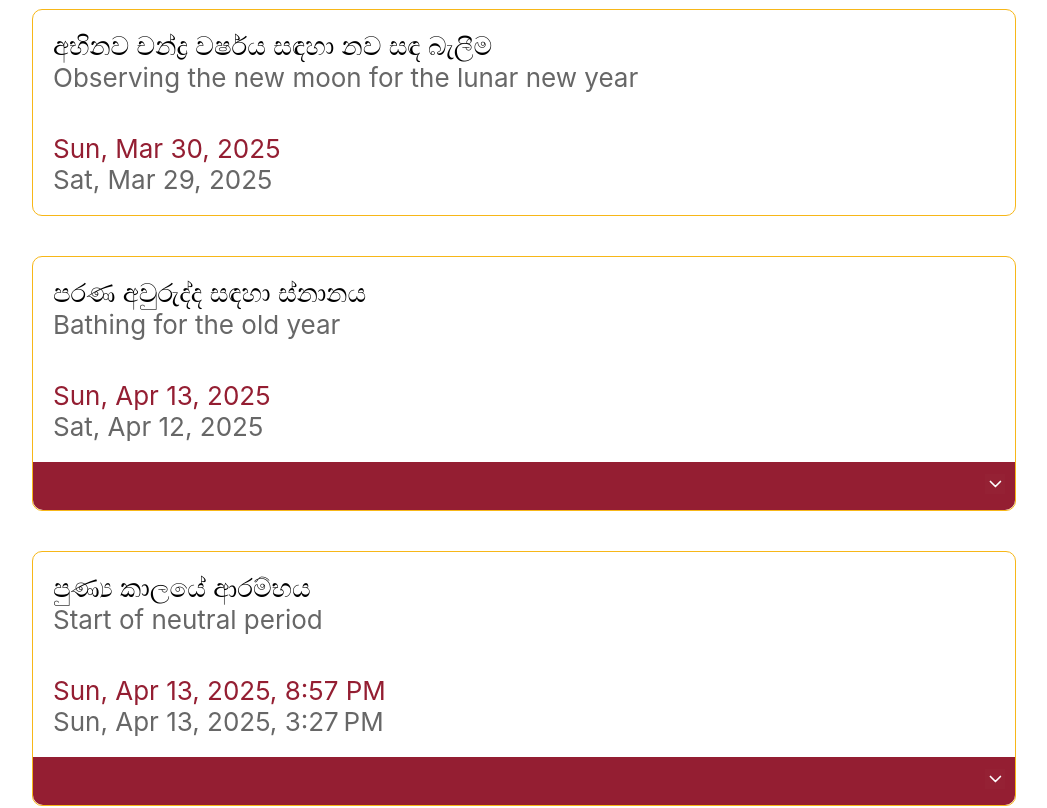
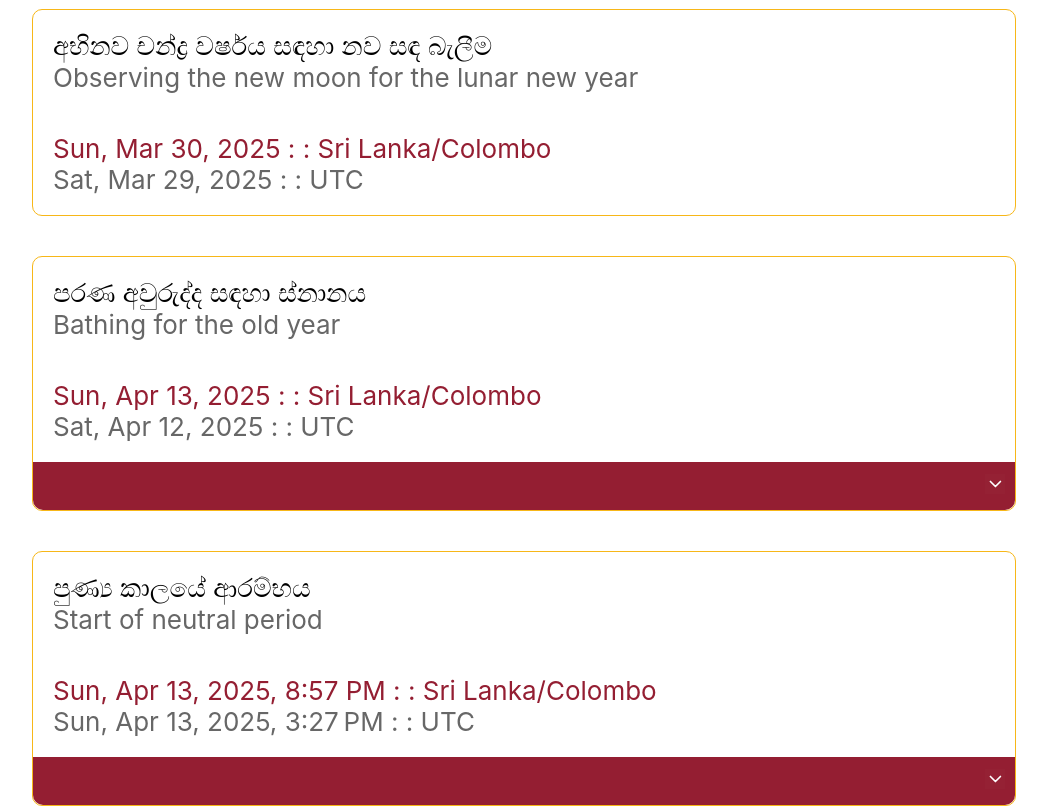
Before and after one commit to koho-koho/koho-koho.github.io, a React (Create React App) app in the folder koho-koho/: page / in a window 1280 px wide. Shown: the part 840-1648 px from the top of the page, without its empty margins (116-1163 px from the left). Built offline with nearby package versions, Linux system fonts and the light colour scheme.

Commit message:
Update time with tz

```diff
--- a/koho-koho/src/components/nakath.tsx
+++ b/koho-koho/src/components/nakath.tsx
@@ -8,11 +8,12 @@ import Card from "./card";
 
 const Nakath = () => {
     const user_timezone = Intl.DateTimeFormat().resolvedOptions().timeZone;
+    console.log(user_timezone);
     const user_locale = getUserLocale();
 
     const get_times = (nakath_time: DateTime, date_only?: boolean) => {
 
-        const sl_time_formatted = date_only ?
+        const sl_time = date_only ?
             nakath_time.setLocale("si-LK").toLocaleString(DateTime.DATE_MED_WITH_WEEKDAY) :
             nakath_time.setLocale("si-LK").toLocaleString(DateTime.DATETIME_MED_WITH_WEEKDAY) ?? ""
 
@@ -20,7 +21,10 @@ const Nakath = () => {
             nakath_time.setZone(user_timezone).setLocale(user_locale).toLocaleString(DateTime.DATE_MED_WITH_WEEKDAY) :
             nakath_time.setZone(user_timezone).setLocale(user_locale).toLocaleString(DateTime.DATETIME_MED_WITH_WEEKDAY) ?? ""
 
-        return [sl_time_formatted, user_time]
+        const sl_time_tz = `${sl_time} : : Sri Lanka/Colombo`;
+        const user_time_tz = `${user_time} : : ${user_timezone}`;
+
+        return [sl_time_tz, user_time_tz]
     }
     // Add backdrop of pahanawal emojis rolling around/ falling from the top
     return (
```
